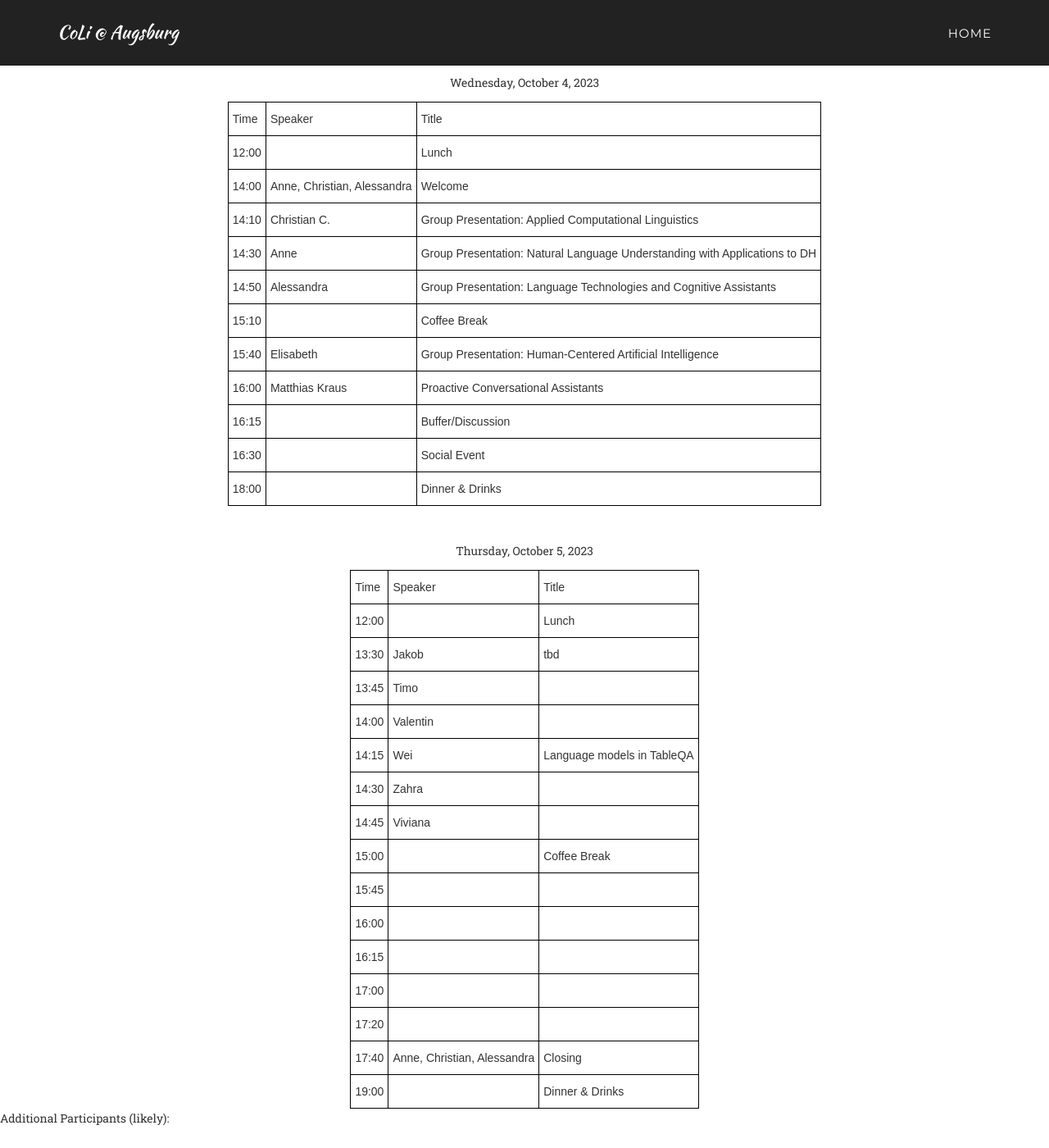
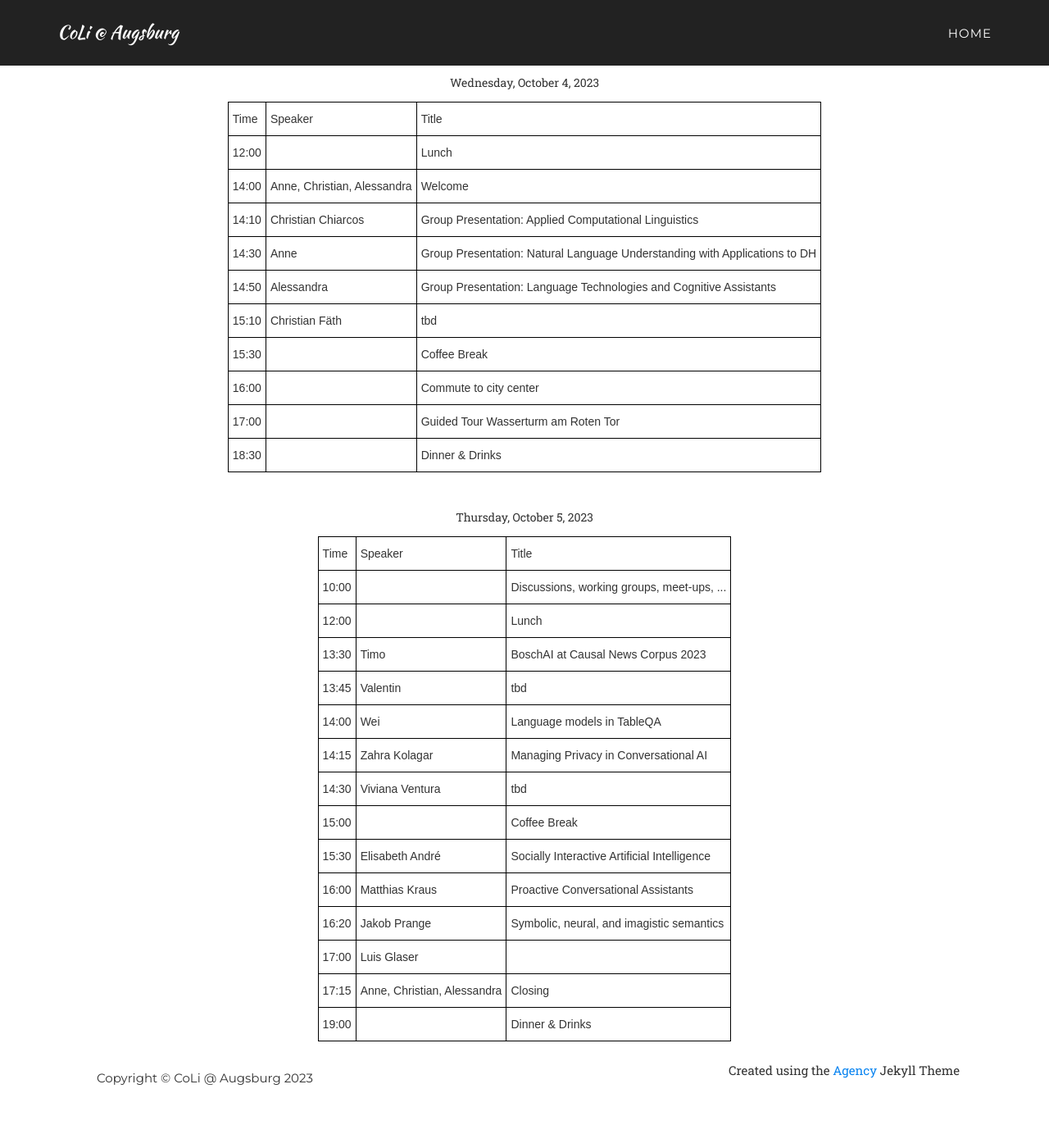
Before and after one commit to Viviana-dev/coli-augsburg.github.io, a Jekyll site: the page built from pages/kickoff-workshop-23.md, in a window 1280 px wide and 1400 px high, scrolled down 647 px. Shown: the whole window at 82% size. Built offline with Jekyll 4.4.1, drawn with Linux system fonts in a browser that asks for light colours; some web fonts are replaced; after the commit the page ends 2007 px from its top, so only the background shows below that.

Commit message:
program for kickoff workshop

```diff
--- a/pages/kickoff-workshop-23.md
+++ b/pages/kickoff-workshop-23.md
@@ -50,7 +50,7 @@ permalink: /kickoff-workshop-23
   </tr>
   <tr>
     <td class="tg-0lax">14:10</td>
-    <td class="tg-0lax">Christian C.</td>
+    <td class="tg-0lax">Christian Chiarcos</td>
     <td class="tg-0lax">Group Presentation: Applied Computational Linguistics</td>
   </tr>
   <tr>
@@ -65,31 +65,26 @@ permalink: /kickoff-workshop-23
   </tr>
   <tr>
     <td class="tg-0lax">15:10</td>
+    <td class="tg-0lax">Christian Fäth</td>
+    <td class="tg-0lax">tbd</td>
+  </tr>
+  <tr>
+    <td class="tg-0lax">15:30</td>
     <td class="tg-0lax"></td>
     <td class="tg-0lax">Coffee Break</td>
   </tr>
-  <tr>
-    <td class="tg-0lax">15:40</td>
-    <td class="tg-0lax">Elisabeth</td>
-    <td class="tg-0lax">Group Presentation: Human-Centered Artificial Intelligence</td>
+    <tr>
+    <td class="tg-0lax">16:00</td>
+    <td class="tg-0lax"></td>
+    <td class="tg-0lax">Commute to city center</td>
   </tr>
   <tr>
-    <td class="tg-0lax">16:00</td>
-    <td class="tg-0lax">Matthias Kraus</td>
-    <td class="tg-0lax">Proactive Conversational Assistants</td>
-  </tr>
-    <tr>
-    <td class="tg-0lax">16:15</td>
+    <td class="tg-0lax">17:00</td>
     <td class="tg-0lax"></td>
-    <td class="tg-0lax">Buffer/Discussion</td>
+    <td class="tg-0lax">Guided Tour Wasserturm am Roten Tor</td>
   </tr>
   <tr>
-    <td class="tg-0lax">16:30</td>
-    <td class="tg-0lax"></td>
-    <td class="tg-0lax">Social Event</td>
-  </tr>
-  <tr>
-    <td class="tg-0lax">18:00</td>
+    <td class="tg-0lax">18:30</td>
     <td class="tg-0lax"></td>
     <td class="tg-0lax">Dinner &amp; Drinks</td>
   </tr>
@@ -109,6 +104,11 @@ permalink: /kickoff-workshop-23
   </tr>
 </thead>
 <tbody>
+<tr>
+    <td class="tg-0lax">10:00</td>
+    <td class="tg-0lax"></td>
+    <td class="tg-0lax">Discussions, working groups, meet-ups, ...</td>
+    </tr>
   <tr>
     <td class="tg-0lax">12:00</td>
     <td class="tg-0lax"></td>
@@ -116,66 +116,57 @@ permalink: /kickoff-workshop-23
   </tr>
   <tr>
     <td class="tg-0lax">13:30</td>
-    <td class="tg-0lax">Jakob</td>
+    <td class="tg-0lax">Timo</td>
+    <td class="tg-0lax">BoschAI at Causal News Corpus 2023</td>
+  </tr>
+  <tr>
+    <td class="tg-0lax">13:45</td>
+    <td class="tg-0lax">Valentin</td>
     <td class="tg-0lax">tbd</td>
   </tr>
   <tr>
-    <td class="tg-0lax">13:45</td>
-    <td class="tg-0lax">Timo</td>
-    <td class="tg-0lax"></td>
-  </tr>
-  <tr>
     <td class="tg-0lax">14:00</td>
-    <td class="tg-0lax">Valentin</td>
-    <td class="tg-0lax"></td>
-  </tr>
-  <tr>
-    <td class="tg-0lax">14:15</td>
     <td class="tg-0lax">Wei</td>
     <td class="tg-0lax">Language models in TableQA</td>
   </tr>
   <tr>
-    <td class="tg-0lax">14:30</td>
-    <td class="tg-0lax">Zahra</td>
-    <td class="tg-0lax"></td>
+    <td class="tg-0lax">14:15</td>
+    <td class="tg-0lax">Zahra Kolagar</td>
+    <td class="tg-0lax">Managing Privacy in Conversational AI</td>
   </tr>
   <tr>
-    <td class="tg-0lax">14:45</td>
-    <td class="tg-0lax">Viviana</td>
-    <td class="tg-0lax"></td>
+    <td class="tg-0lax">14:30</td>
+    <td class="tg-0lax">Viviana Ventura</td>
+    <td class="tg-0lax">tbd</td>
   </tr>
+
   <tr>
     <td class="tg-0lax">15:00</td>
     <td class="tg-0lax"></td>
     <td class="tg-0lax">Coffee Break</td>
   </tr>
  <tr>
-    <td class="tg-0lax">15:45</td>
-    <td class="tg-0lax"></td>
-    <td class="tg-0lax"></td>
+    <td class="tg-0lax">15:30</td>
+    <td class="tg-0lax">Elisabeth André</td>
+    <td class="tg-0lax">Socially Interactive Artificial Intelligence</td>
   </tr>
   <tr>
     <td class="tg-0lax">16:00</td>
-    <td class="tg-0lax"></td>
-    <td class="tg-0lax"></td>
+    <td class="tg-0lax">Matthias Kraus</td>
+    <td class="tg-0lax">Proactive Conversational Assistants</td>
   </tr>
   <tr>
-    <td class="tg-0lax">16:15</td>
-    <td class="tg-0lax"></td>
-    <td class="tg-0lax"></td>
+    <td class="tg-0lax">16:20</td>
+    <td class="tg-0lax">Jakob Prange</td>
+    <td class="tg-0lax">Symbolic, neural, and imagistic semantics</td>
   </tr>
-    <tr>
+  <tr>
     <td class="tg-0lax">17:00</td>
-    <td class="tg-0lax"></td>
-    <td class="tg-0lax"></td>
-  </tr>
-    <tr>
-    <td class="tg-0lax">17:20</td>
-    <td class="tg-0lax"></td>
+    <td class="tg-0lax">Luis Glaser</td>
     <td class="tg-0lax"></td>
   </tr>
 <tr>
-    <td class="tg-0lax">17:40</td>
+    <td class="tg-0lax">17:15</td>
     <td class="tg-0lax">Anne, Christian, Alessandra</td>
     <td class="tg-0lax">Closing</td>
   </tr>
@@ -190,6 +181,3 @@ permalink: /kickoff-workshop-23
         </div>
     </div>
 </div>
-
-
-Additional Participants (likely):
```
Also changed, not shown: 1 other file.
